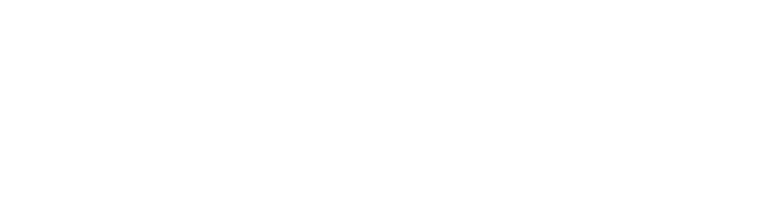
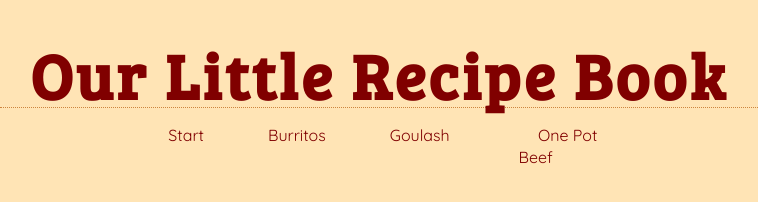
Before and after one commit to JuanSessions/team-recipe-exercise, a plain HTML site: page index.html in a window 1280 px wide. Shown: the whole page, without its empty margins (261-1019 px from the left). Drawn offline with Linux system fonts and the light colour scheme.

Commit message:
Added Basic CSS and Navigation

```diff
--- a/index.html
+++ b/index.html
@@ -4,9 +4,24 @@
     <meta charset="UTF-8">
     <meta name="viewport" content="width=device-width, initial-scale=1.0">
     <meta http-equiv="X-UA-Compatible" content="ie=edge">
-    <title>Document</title>
+    <link href="https://fonts.googleapis.com/css?family=Bree+Serif|Quicksand&display=swap" rel="stylesheet">
+    <link rel="stylesheet" href="style.css">
+    <title>Our Little Recipe Book</title>
 </head>
 <body>
+    <main>
+        <h1>Our Little Recipe Book</h1>
+        <nav>
+            <ul>
+                <li><a href="index.html">Start</a></li>
+                <li><a href="index.html">Burritos</a></li>
+                <li><a href="index.html">Goulash</a></li>
+                <li><a href="index.html">One Pot Beef</a></li>
+            </ul>
+        </nav>
+        <section>
 
+        </section>
+    </main>
 </body>
 </html>
--- a/style.css
+++ b/style.css
@@ -1 +1,51 @@
-fgh
+:root {
+    font-size: 1rem;
+    margin: 0;
+    padding: 0;
+    line-height: 1.4;
+}
+body{
+    background-color: rgb(255, 228, 181);
+}
+main{
+    width: 60%;
+    margin-left: 20%;
+    text-align: center;
+}
+h1{
+    font-family: 'Bree Serif', serif;
+    font-size: 4rem;
+    letter-spacing: 0.2rem;
+    line-height: 4rem;
+    color: rgb(128, 0, 0);
+    border-bottom: 1px dotted rgb(205, 133, 63);
+    margin-bottom: 1rem;
+}
+nav{
+    font-family: 'Quicksand', sans-serif;
+    text-align: center;
+    width: 80%;
+    margin: 0 10% 0 10%;
+}
+nav ul {
+    list-style-type: none;
+    display: flex;
+    width: 80%;
+    margin: 0 10% 0 10%;
+    padding: 0;
+  }
+nav li a{
+    width: 8rem;
+    margin: 0rem 2rem 0rem 2rem;
+}
+
+a:link,
+a:visited,
+a:active {
+    color: rgb(128, 0, 0);
+    text-decoration: none;
+}
+a:hover {
+    color: rgb(128, 0, 0);
+    text-decoration: underline;
+}
```
Also changed, not shown: images/beef-goulash.jpg (added).
